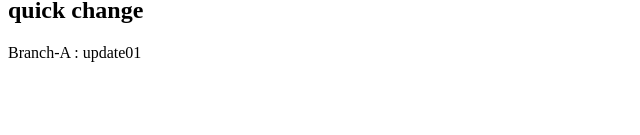
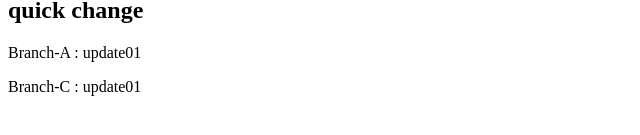
Before and after one commit to shinichiparis/git.project.01, a plain HTML site: page index.html in a window 1280 px wide. Shown: the part 155-290 px from the top of the page, without its empty margins (0-640 px from the left). Drawn offline with Linux system fonts and the light colour scheme.

Commit message:
Branch-C : update01

```diff
--- a/index.html
+++ b/index.html
@@ -10,5 +10,6 @@
     <p>add message at 14:18</p>
     <h2>quick change </h2>
     <p>Branch-A : update01</p>
+    <p>Branch-C : update01</p>
 </body>
 </html>
```
